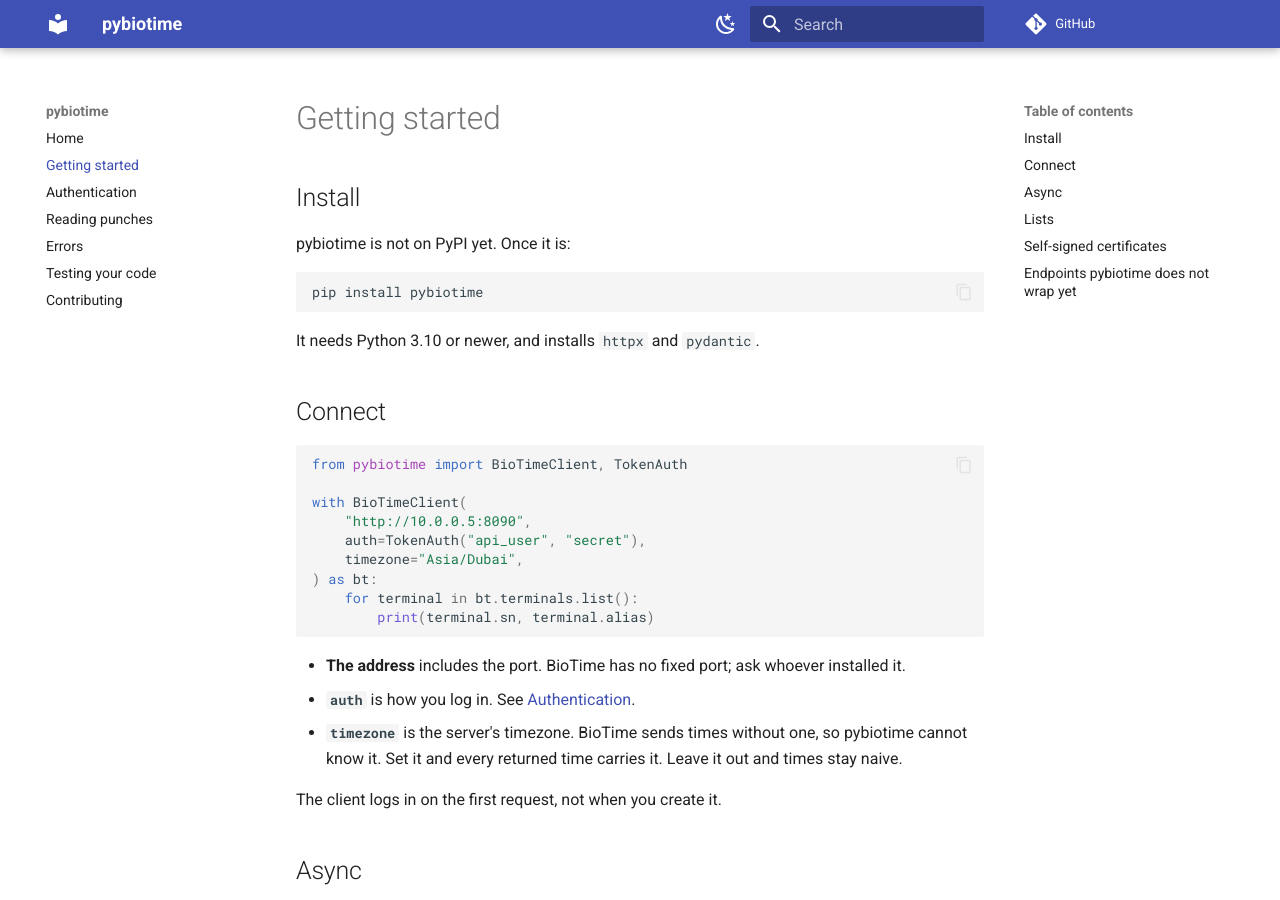
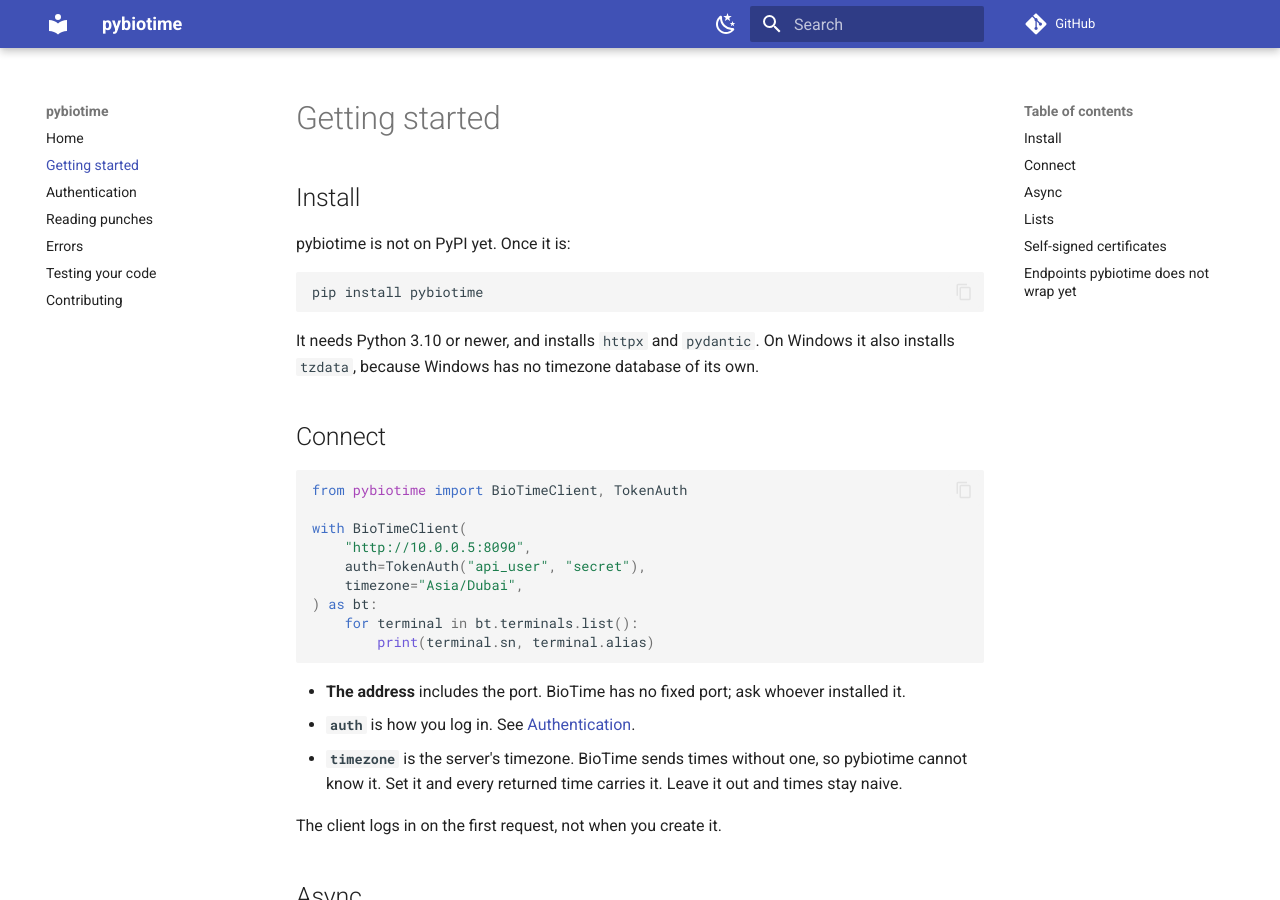
Before and after one commit to MalikZu/pybiotime, an MkDocs documentation site: the page built from docs/getting-started.md, in a window 1280 px wide and 900 px high. Built offline with MkDocs 1.6.1 and Material for MkDocs 9.7.7, drawn with Linux system fonts in a browser that asks for light colours; comment, search, counter and statistics services are not loaded.

Commit message:
docs: mention tzdata on Windows

````diff
--- a/docs/getting-started.md
+++ b/docs/getting-started.md
@@ -8,7 +8,8 @@
 pip install pybiotime
 ```
 
-It needs Python 3.10 or newer, and installs `httpx` and `pydantic`.
+It needs Python 3.10 or newer, and installs `httpx` and `pydantic`. On Windows it also
+installs `tzdata`, because Windows has no timezone database of its own.
 
 ## Connect
 
````
Also changed, not shown: docs/index.md (+1 -1 lines).
